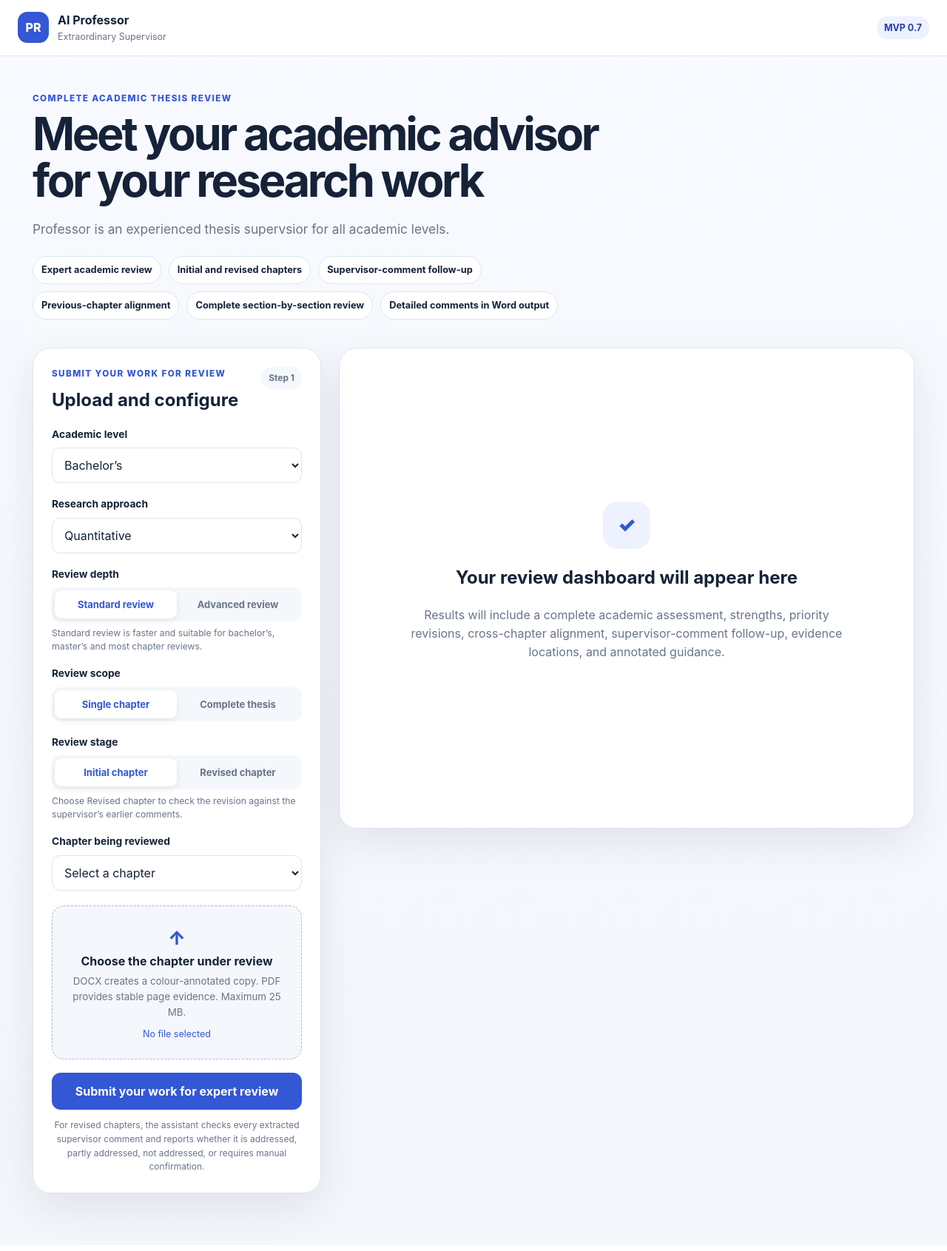
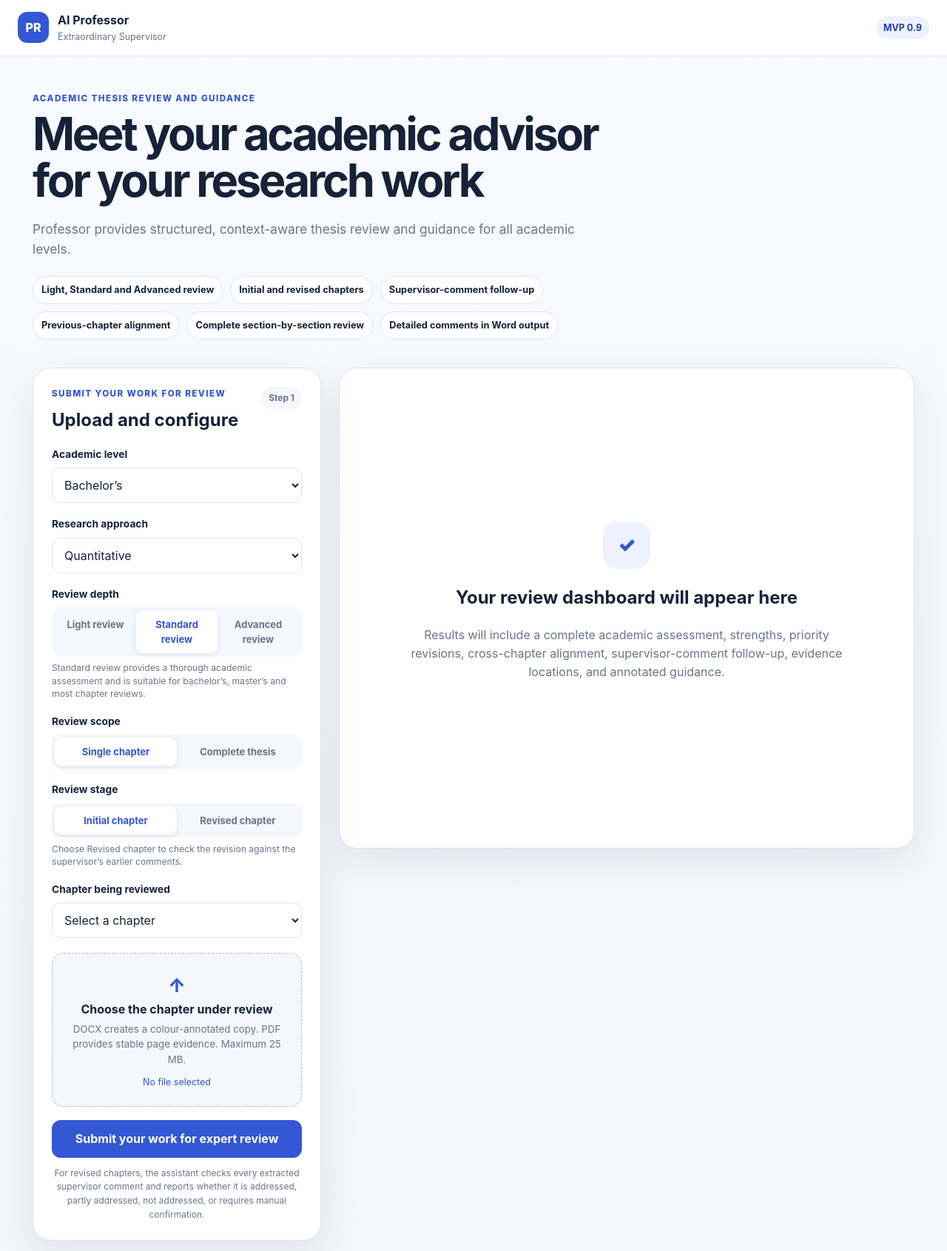
Before and after one commit to yawanokye/supervisor, a FastAPI app: page / in a window 1280 px wide. Shown: the top 1691 px of the page at 74% size. Run offline with FastAPI, Linux system fonts and the light colour scheme.

Commit message:
Add files via upload

```diff
--- a/app/templates/index.html
+++ b/app/templates/index.html
@@ -16,26 +16,25 @@
         <small> Extraordinary Supervisor</small>
       </span>
     </a>
-    <span class="beta">MVP 0.7</span>
+    <span class="beta">MVP 0.9</span>
   </header>
 
   <main class="page-shell">
     <section class="hero">
       <div>
-        <p class="eyebrow">Complete academic thesis review</p>
+        <p class="eyebrow">Academic thesis review and guidance</p>
         <h1>Meet your academic advisor for your research work</h1>
         <p class="hero-copy">
-          Professor is an experienced thesis supervsior for all academic levels.
+          Professor provides structured, context-aware thesis review and guidance for all academic levels.
         </p>
         <div class="trust-row">
-          <span>Expert academic review</span>
+          <span>Light, Standard and Advanced review</span>
           <span>Initial and revised chapters</span>
           <span>Supervisor-comment follow-up</span>
           <span>Previous-chapter alignment</span>
           <span>Complete section-by-section review</span>
           <span>Detailed comments in Word output</span>
         </div>
-      </div>
       </div>
     </section>
 
@@ -74,11 +73,13 @@
 
           <div class="field" id="reviewDepthField">
             <span>Review depth</span>
-            <div class="segmented">
+            <div class="segmented three-option">
+              <label><input type="radio" name="review_depth" value="light"><span>Light review</span></label>
               <label><input type="radio" name="review_depth" value="standard" checked><span>Standard review</span></label>
               <label><input type="radio" name="review_depth" value="advanced"><span>Advanced review</span></label>
             </div>
-            <p class="field-help" id="reviewDepthHelp">Standard review is faster and suitable for bachelor’s, master’s and most chapter reviews.</p>
+            <p class="field-help" id="reviewDepthHelp">Standard review provides a thorough academic assessment and is suitable for bachelor’s, master’s and most chapter reviews.</p>
+            <div class="light-note hidden" id="lightReviewNote">Light Review screens common research flaws, obvious inconsistencies, unsupported claims, citation or integrity warning signs, and recurring writing problems. It provides practical guidance but is not a full academic examination. Warning signs are raised for verification and are not treated as proof of misconduct.</div>
             <div class="doctoral-note hidden" id="doctoralNote">Advanced review is recommended for professional doctorate and PhD work requiring deeper scrutiny of originality, theory, methodology and contribution to knowledge.</div>
           </div>
 
```
